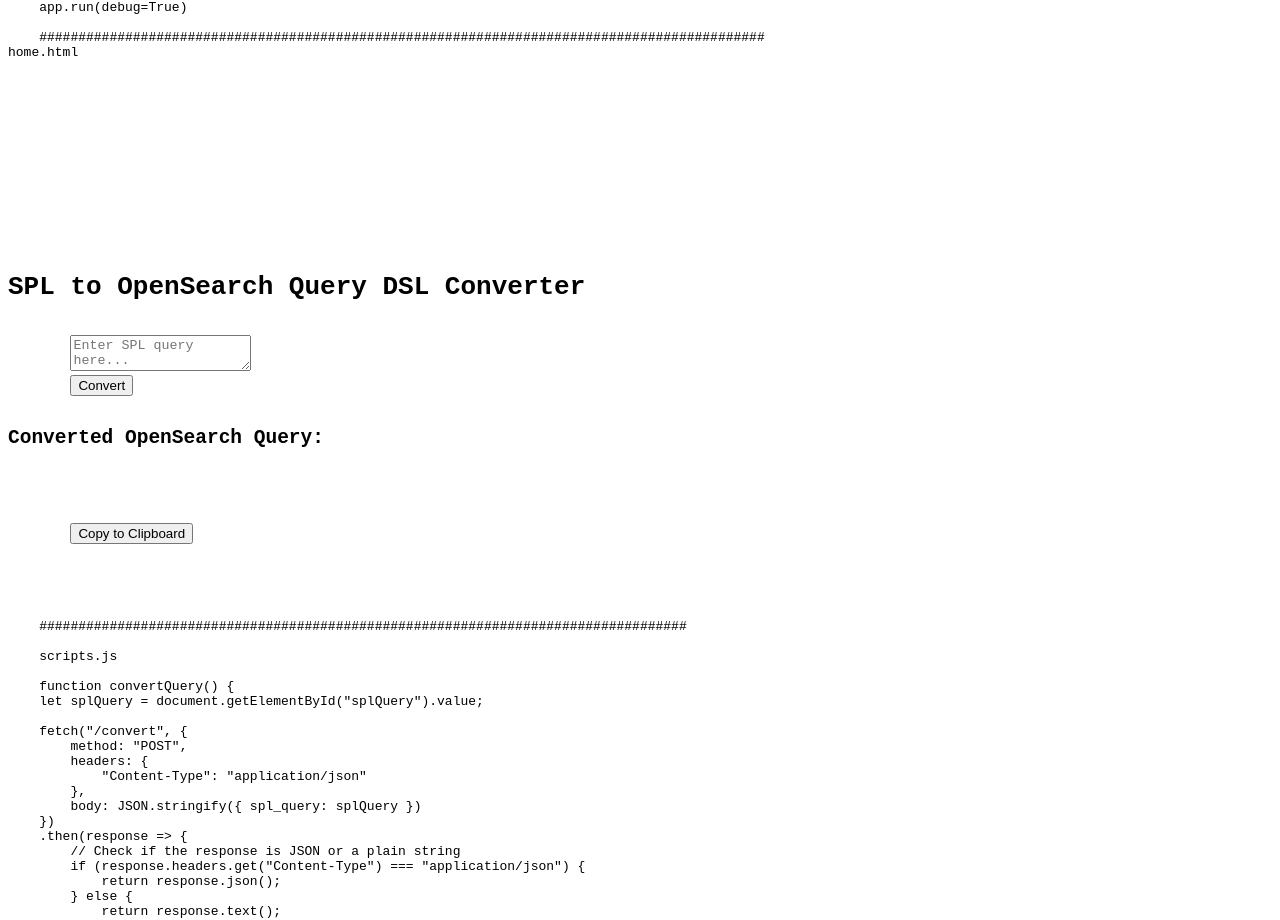
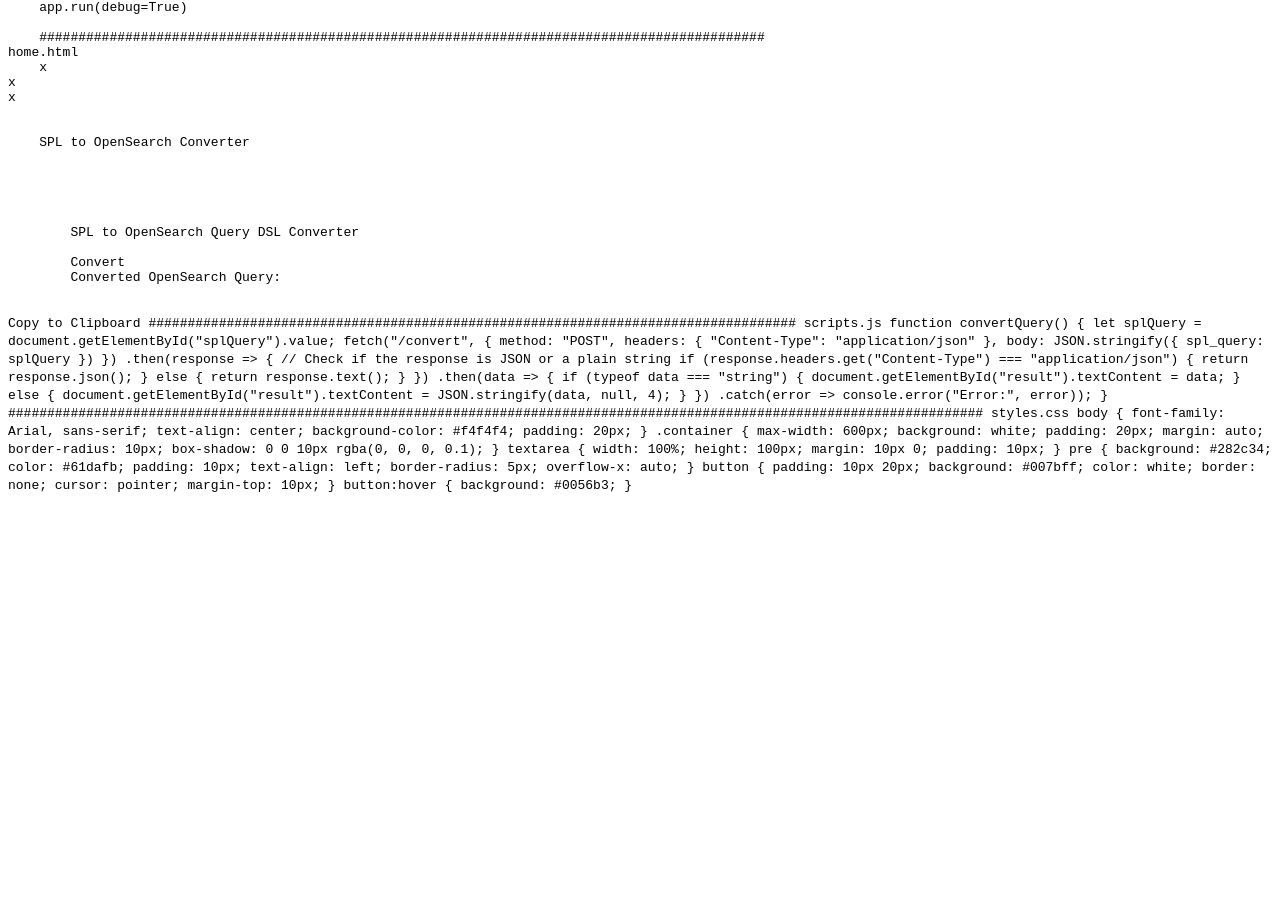
Before and after one commit to tarunmalhtora/Alertconverter, a plain HTML site: page index.html in a window 1280 px wide. Shown: the part 2744-3664 px from the top of the page. After the commit the page ends 3245 px from the top, so only its background shows below. Drawn offline with Linux system fonts and the light colour scheme.

Commit message:
Update index.html

```diff
--- a/index.html
+++ b/index.html
@@ -190,26 +190,26 @@ if __name__ == '__main__':
 
     #############################################################################################
 home.html
-    <!DOCTYPE html>
-<html lang="en">
-<head>
-    <meta charset="UTF-8">
-    <meta name="viewport" content="width=device-width, initial-scale=1.0">
-    <title>SPL to OpenSearch Converter</title>
-    <link rel="stylesheet" href="static/styles.css">
-    <script src="static/scripts.js" defer></script>
-</head>
-<body>
-    <div class="container">
-        <h1>SPL to OpenSearch Query DSL Converter</h1>
-        <textarea id="splQuery" placeholder="Enter SPL query here..."></textarea>
-        <button id="convertBtn" onclick="convertQuery()">Convert</button>
-        <h2>Converted OpenSearch Query:</h2>
-        <pre id="result"></pre>
-        <button id="copyBtn" onclick="copyToClipboard()">Copy to Clipboard</button>
-    </div>
-</body>
-</html>
+    x<!DOCTYPE html>
+x<html lang="en">
+x<head>
+    <xmeta charset="UTF-8">
+    <xmeta name="viewport" content="width=device-width, initial-scale=1.0">
+    <xtitle>SPL to OpenSearch Converter</title>
+    <xlink rel="stylesheet" href="static/styles.css">
+    <xscript src="static/scripts.js" defer></script>
+<x/head>
+<xbody>
+    <xdiv class="container">
+        <hx1>SPL to OpenSearch Query DSL Converter</h1>
+        <xtextarea id="splQuery" placeholder="Enter SPL query here..."></textarea>
+        <xbutton id="convertBtn" onclick="convertQuery()">Convert</button>
+        <xh2>Converted OpenSearch Query:</h2>
+        <xpre id="result"></pre>
+        <xbutton id="copyBtn" onclick="copyToClipboard()">Copy to Clipboard</button>
+    </xdiv>
+<x/body>
+<x/html>
 
     ###################################################################################
 
```
